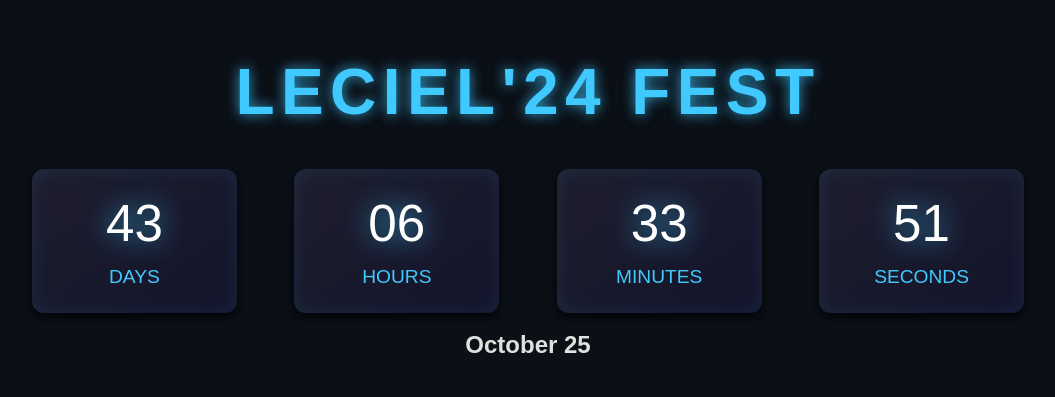
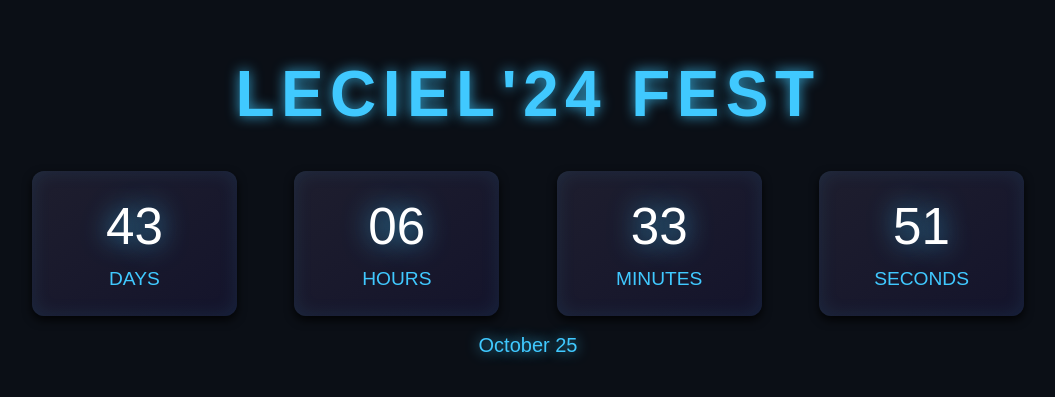
Before and after one commit to yusuf0205/Countdown, a plain HTML site: page index.html in a window 1280 px wide. Shown: the part 193-590 px from the top of the page, without its empty margins (112-1167 px from the left). Drawn offline with Linux system fonts and the light colour scheme.

Commit message:
minute updates in css

```diff
--- a/index.html
+++ b/index.html
@@ -29,7 +29,7 @@
       </div>
     </div>
     <br>
-    <h2 class="Bottom-text">October 25</h2>
+    <p class="Bottom-text">October 25</p>
   </div>
 
   <script src="script.js"></script>
--- a/styles.css
+++ b/styles.css
@@ -48,6 +48,12 @@ h1.tech-title {
   width: 100%;
   max-width: 80vw; /* Control max width on larger screens */
   gap: 2vw; /* Space between elements */
+}
+
+p.Bottom-text{
+  color: #40c9ff;
+  font-size: 20px;
+  text-shadow: 0 0 1vw rgba(64, 201, 255, 0.8);
 }
 
 .time-section {
```
